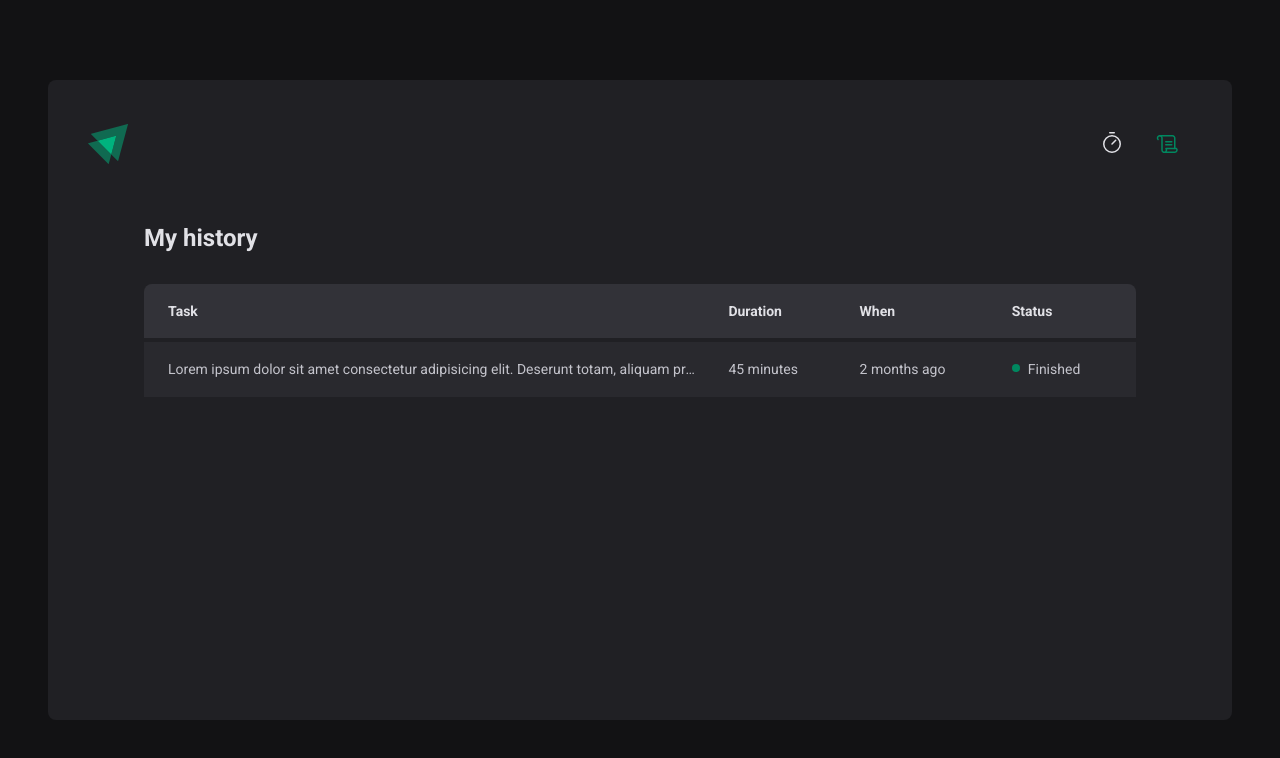
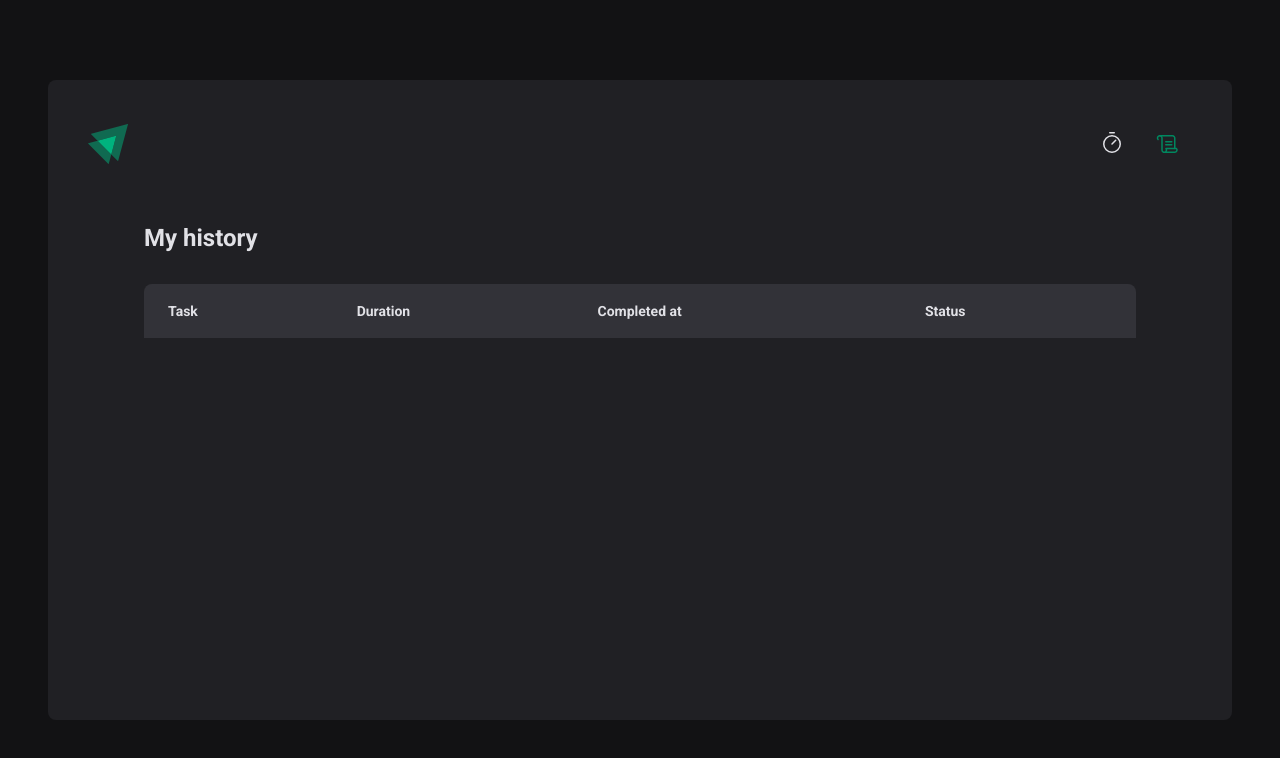
Before and after one commit to dgeoi/ignite-timer, a React (Vite) app: page /history in a window 1280 px wide. Shown: the top 758 px of the page. Built offline with nearby package versions, Linux system fonts and the light colour scheme.

Commit message:
Feature: Contexto between routes & Dynamic history table

```diff
--- a/src/App.tsx
+++ b/src/App.tsx
@@ -1,6 +1,7 @@
 import { BrowserRouter } from 'react-router-dom'
 import { ThemeProvider } from 'styled-components'
 import { Router } from './Router'
+import { CycleProvider } from './contexts/Cycle/Provider'
 import { GlobalStyle } from './styles/global'
 import { defaultTheme } from './styles/themes/default'
 
@@ -9,7 +10,9 @@ export function App() {
     <ThemeProvider theme={defaultTheme}>
       <GlobalStyle />
       <BrowserRouter>
-        <Router />
+        <CycleProvider>
+          <Router />
+        </CycleProvider>
       </BrowserRouter>
     </ThemeProvider>
   )
--- a/src/contexts/Cycle/Provider.tsx
+++ b/src/contexts/Cycle/Provider.tsx
@@ -1,14 +1,17 @@
 import { ReactNode, useState } from 'react'
-import { newCycleFormData } from '../../pages/Home'
-import { Cycle, CycleContext } from './Context'
+import { CreateCycleData, Cycle, CycleContext } from './Context'
 
-export const CycleProvider = (props: { children: ReactNode }) => {
+interface CycleProviderProps {
+  children: ReactNode
+}
+
+export const CycleProvider = ({ children }: CycleProviderProps) => {
   const [cycles, setCycles] = useState<Cycle[]>([])
   const [amountSecondsPassed, setAmountSecondsPassed] = useState(0)
   const [activeCycleId, setActiveCycleId] = useState<string | null>(null)
   const activeCycle = cycles.find((cycle) => cycle.id === activeCycleId)
 
-  function createNewCycle({ taskDescription, taskDuration }: newCycleFormData) {
+  function createNewCycle({ taskDescription, taskDuration }: CreateCycleData) {
     const id = String(new Date().getTime())
     const newCycle: Cycle = {
       id,
@@ -49,6 +52,7 @@ export const CycleProvider = (props: { children: ReactNode }) => {
   return (
     <CycleContext.Provider
       value={{
+        cycles,
         activeCycle,
         activeCycleId,
         amountSecondsPassed,
@@ -58,7 +62,7 @@ export const CycleProvider = (props: { children: ReactNode }) => {
         setCurrentCycleAsInterrupted,
       }}
     >
-      {props.children}
+      {children}
     </CycleContext.Provider>
   )
 }
--- a/src/pages/History/index.tsx
+++ b/src/pages/History/index.tsx
@@ -1,6 +1,10 @@
+import { formatDistanceToNow } from 'date-fns'
+import { useCycle } from '../../contexts/hooks/useCycle'
 import { HistoryContainer, HistoryContent, Status } from './styles'
 
 export function History() {
+  const { cycles } = useCycle()
+
   return (
     <HistoryContainer>
       <h1>My history</h1>
@@ -11,28 +15,43 @@ export function History() {
             <tr>
               <th>Task</th>
               <th>Duration</th>
-              <th>When</th>
+              <th>Completed at</th>
               <th>Status</th>
             </tr>
           </thead>
 
           <tbody>
-            <tr>
+            {cycles.map((cycle) => {
+              return (
+                <tr key={cycle.id}>
+                  <td>{cycle.taskDescription}</td>
+                  <td>{cycle.taskDuration} minutes</td>
                   <td>
-                Lorem ipsum dolor sit amet consectetur adipisicing elit.
-                Deserunt totam, aliquam praesentium esse fuga commodi, iste ab
-                qui laudantium, laborum eveniet enim ullam. Exercitationem
-                dignissimos expedita nam dolor labore molestias.
+                    {formatDistanceToNow(cycle.startDate, { addSuffix: true })}
                   </td>
-              <td>45 minutes</td>
-              <td>2 months ago</td>
                   <td>
+                    {cycle.finishedDate && (
                       <Status currentStatus="completed">
-                  <span></span>
-                  <span>Finished</span>
+                        <span />
+                        <span>Completed</span>
                       </Status>
+                    )}
+                    {cycle.interruptedDate && (
+                      <Status currentStatus="interrupted">
+                        <span />
+                        <span>Interrupted</span>
+                      </Status>
+                    )}
+                    {!cycle.finishedDate && !cycle.interruptedDate && (
+                      <Status currentStatus="running">
+                        <span />
+                        <span>Ongoing</span>
+                      </Status>
+                    )}
                   </td>
                 </tr>
+              )
+            })}
           </tbody>
         </table>
       </HistoryContent>
--- a/src/pages/Home/components/NewCycleForm/index.tsx
+++ b/src/pages/Home/components/NewCycleForm/index.tsx
@@ -23,7 +23,8 @@ export function NewCycleForm() {
       />
 
       <datalist id="task-suggestion">
-        <option value="Meditar" />
+        <option value="Project: " />
+        <option value="Task: " />
       </datalist>
 
       <label htmlFor="taskDuration">for</label>
--- a/src/pages/Home/index.tsx
+++ b/src/pages/Home/index.tsx
@@ -2,7 +2,6 @@ import { zodResolver } from '@hookform/resolvers/zod'
 import { Pause, Play } from 'phosphor-react'
 import { FormProvider, useForm } from 'react-hook-form'
 import * as zod from 'zod'
-import { CycleProvider } from '../../contexts/Cycle/Provider'
 import { useCycle } from '../../contexts/hooks/useCycle'
 import { Countdown } from './components/Countdown'
 import { NewCycleForm } from './components/NewCycleForm'
@@ -17,9 +16,9 @@ const newCycleFormValidationSchema = zod.object({
   taskDuration: zod.number().min(5).max(60),
 })
 
-export type newCycleFormData = zod.infer<typeof newCycleFormValidationSchema>
+type newCycleFormData = zod.infer<typeof newCycleFormValidationSchema>
 
-function HomeComponent() {
+export function Home() {
   const { activeCycle, createNewCycle, setCurrentCycleAsInterrupted } =
     useCycle()
   const newCycleForm = useForm<newCycleFormData>({
@@ -67,11 +66,3 @@ function HomeComponent() {
     </HomeContainer>
   )
 }
-
-export function Home() {
-  return (
-    <CycleProvider>
-      <HomeComponent />
-    </CycleProvider>
-  )
-}
```
Also changed, not shown: src/contexts/Cycle/Context.ts (+7 -2 lines). Lines whose indentation alone changed are shown as unchanged.
